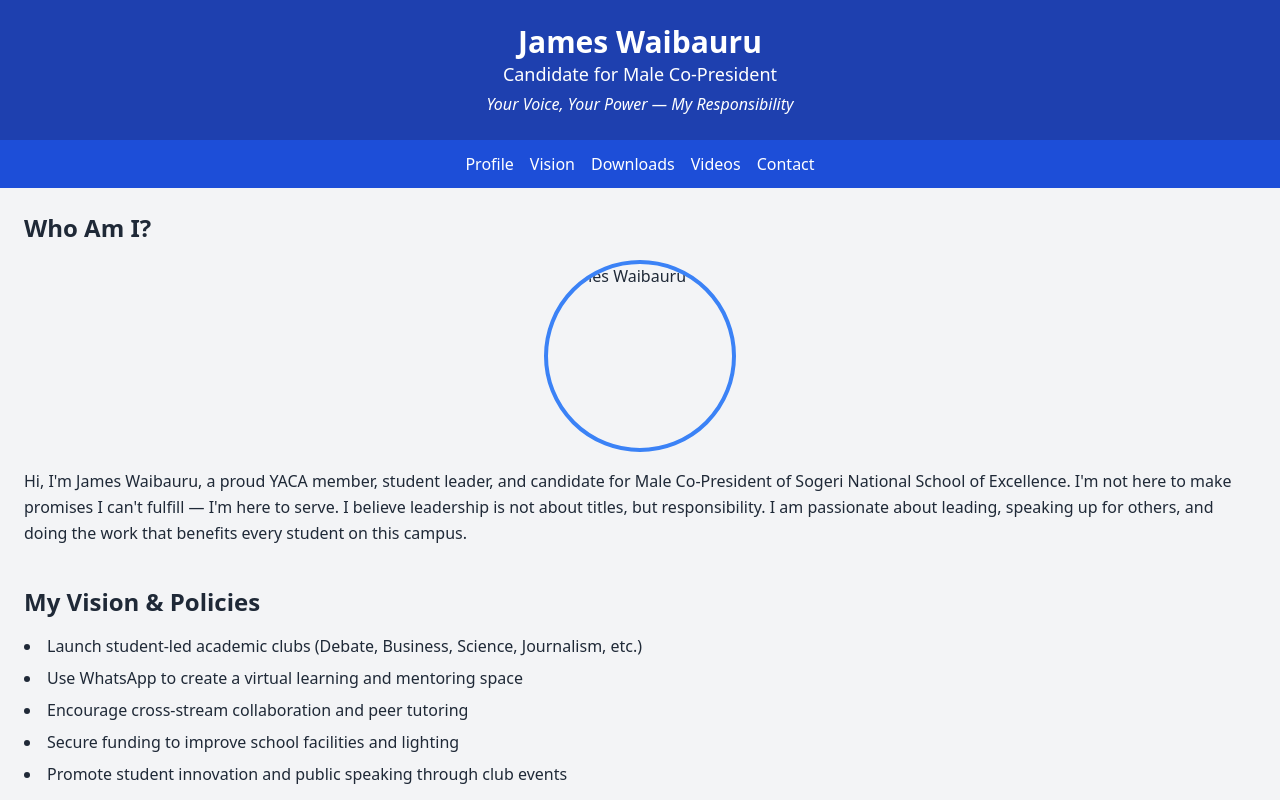
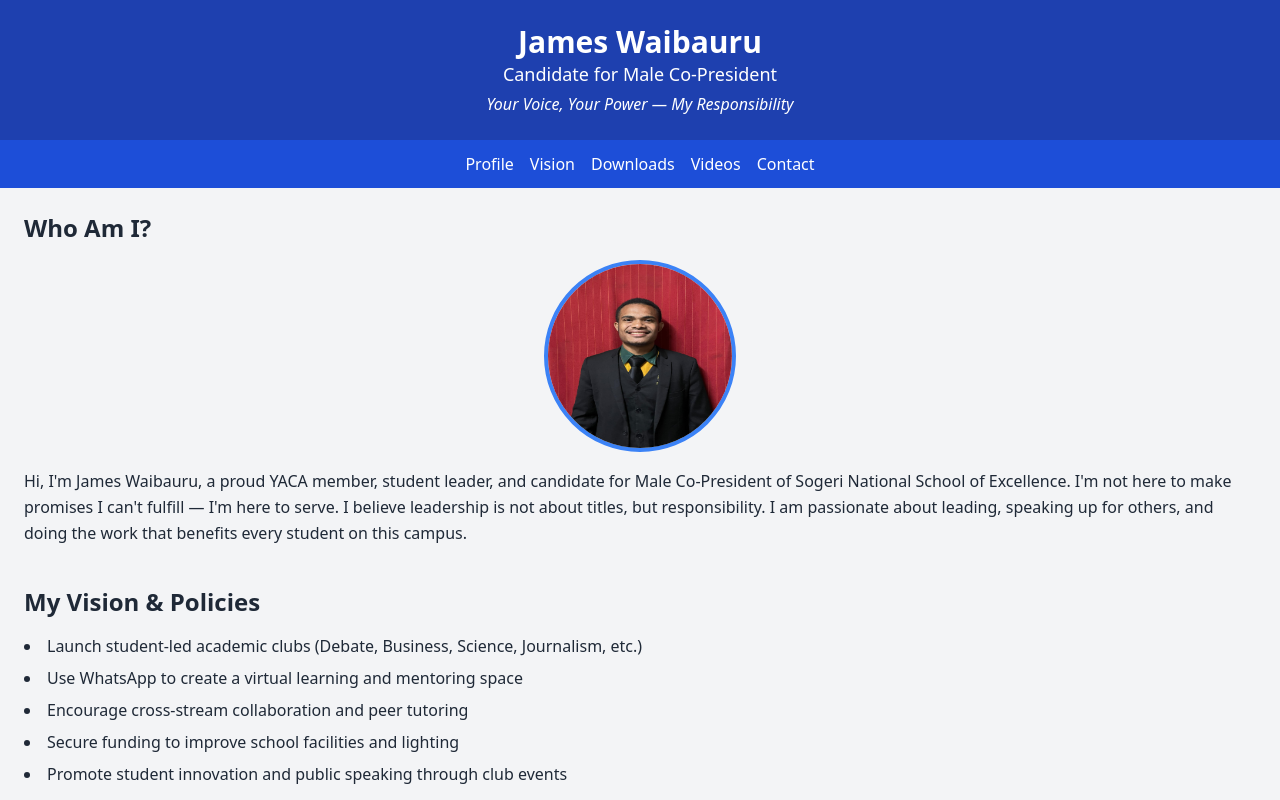
Before and after one commit to james-waibauru/james-campaign-site, a plain HTML site: page index.html in a window 1280 px wide. Shown: the top 800 px of the page. Drawn offline with nearby package versions, Linux system fonts and the light colour scheme.

Commit message:
Update index.html

```diff
--- a/index.html
+++ b/index.html
@@ -25,7 +25,7 @@
     <section id="profile" class="mb-10">
       <h2 class="text-2xl font-semibold mb-4">Who Am I?</h2>
 
-      <img src="images/james-waibauru.jpg" alt="James Waibauru" class="w-48 h-48 rounded-full mx-auto mb-4 border-4 border-blue-500" />
+      <img src="files/WhatsApp Image 2025-07-15 at 9.24.39 PM.jpeg" alt="James Waibauru" class="w-48 h-48 rounded-full mx-auto mb-4 border-4 border-blue-500" />
 
       <p class="leading-relaxed">Hi, I'm James Waibauru, a proud YACA member, student leader, and candidate for Male Co-President of Sogeri National School of Excellence. I'm not here to make promises I can't fulfill — I'm here to serve. I believe leadership is not about titles, but responsibility. I am passionate about leading, speaking up for others, and doing the work that benefits every student on this campus.</p>
     </section>
```
